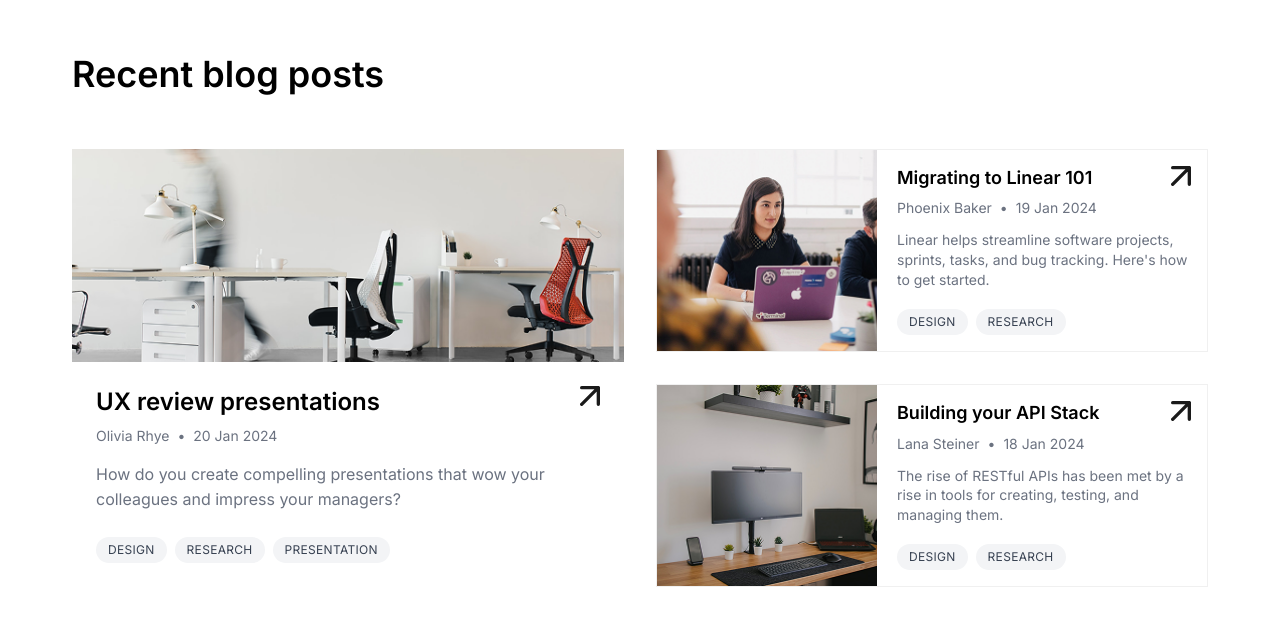
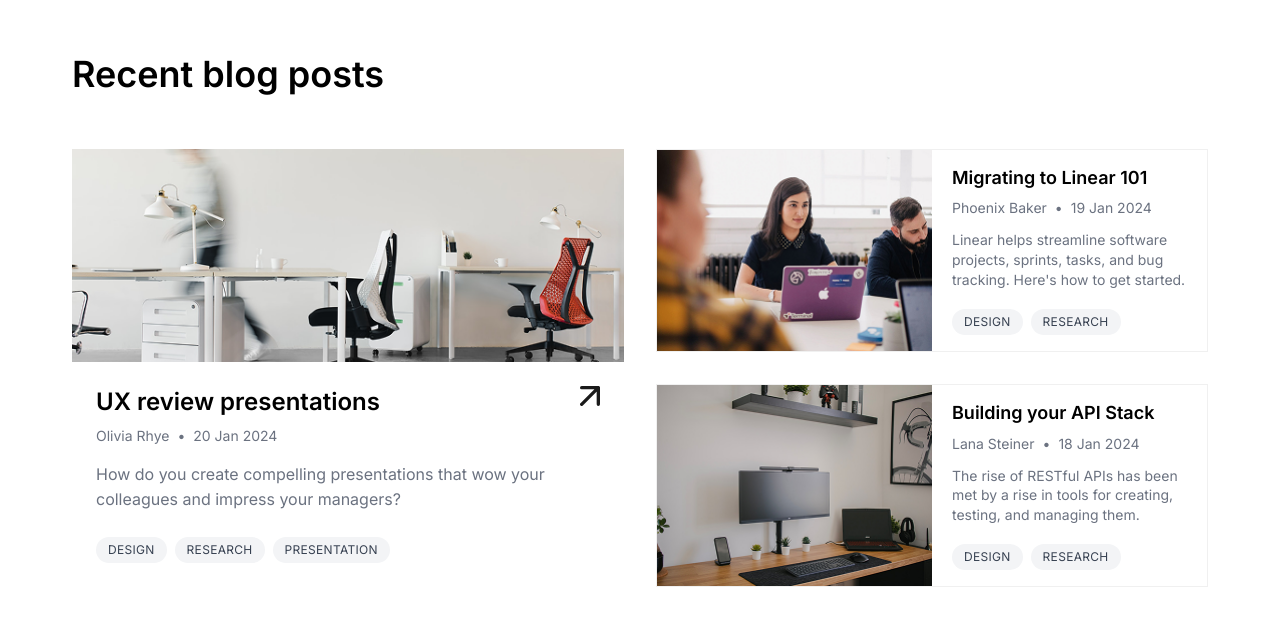
Before and after one commit to IvanSarapura/TheBlog, a React (Vite) app: page / in a window 1280 px wide. Shown: the part 837-1462 px from the top of the page. Built offline with nearby package versions, Linux system fonts and the light colour scheme.

Commit message:
Fix Section A

```diff
--- a/src/App.css
+++ b/src/App.css
@@ -298,31 +298,36 @@
   width: 40%;
   flex-shrink: 0;
   aspect-ratio: 1.2;
-  overflow: hidden;
+  overflow: visible;
+  position: relative;
+  z-index: 1;
 }
 
 .secondary-card .card-image img {
-  width: 100%;
+  width: 125%;
   height: 100%;
   object-fit: cover;
   display: block;
 }
 
 .secondary-card .card-content {
-  width: 60%;
+  width: 50%;
   display: flex;
   flex-direction: column;
   justify-content: space-between;
   background: #ffffff;
+  position: relative;
+  z-index: 2;
+  margin-left: 10%;
+}
+
+.secondary-card .arrow-icon {
+  display: none;
 }
 
 .card-image {
   width: 100%;
   overflow: hidden;
-}
-
-.main-card .card-image {
-  /* Let the image determine the size */
 }
 
 .card-image img {
```
